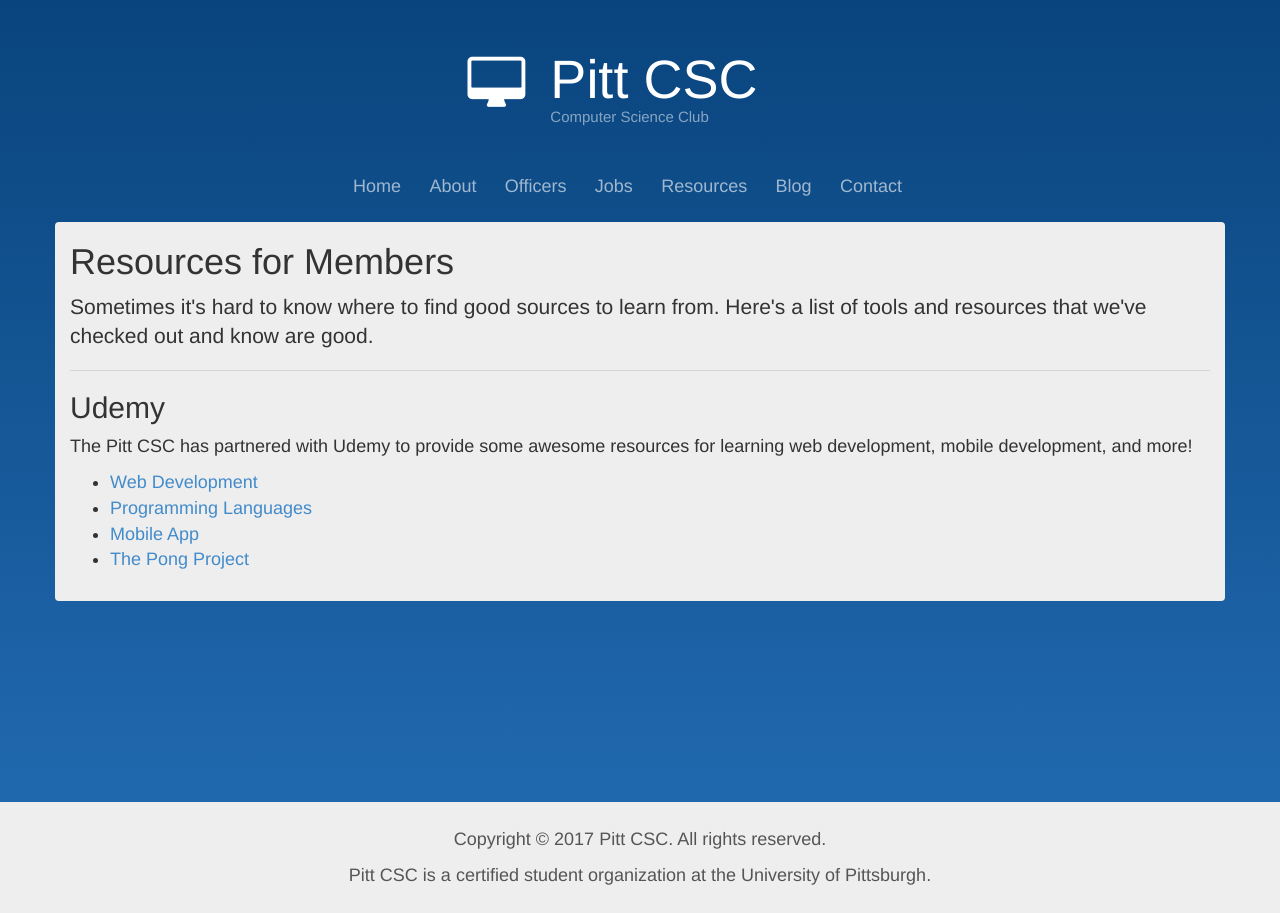
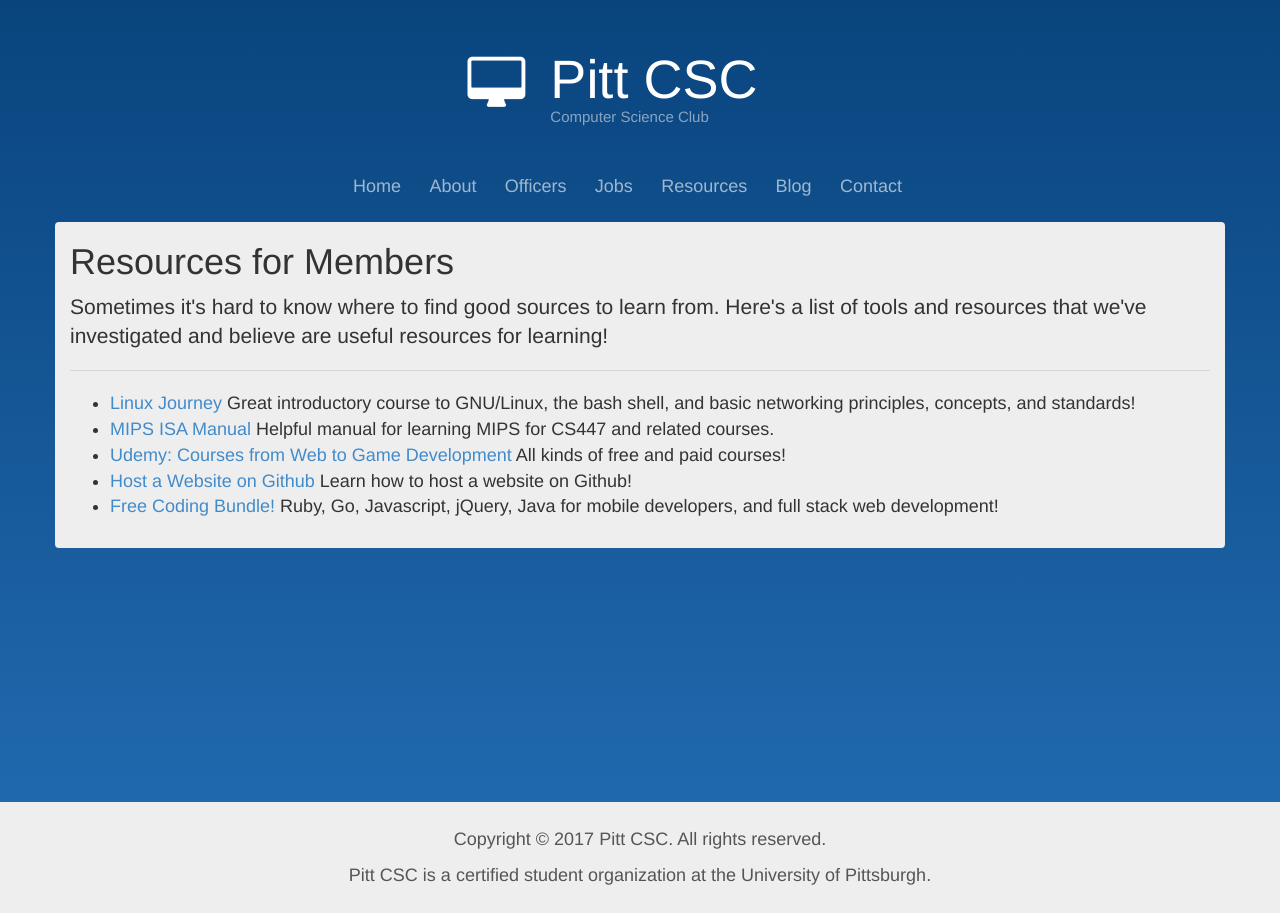
Before and after one commit to pittcsc/old-pittcsc-website-archived, a Jekyll site: the page built from pages/resources.md, in a window 1280 px wide. Built offline with Jekyll 4.4.1, drawn with Linux system fonts in a browser that asks for light colours; nearby versions of some CDN libraries.

Commit message:
Updated resources

```diff
--- a/pages/resources.md
+++ b/pages/resources.md
@@ -2,16 +2,12 @@
 layout: page
 title: Resources for Members
 lead: |
-  Sometimes it's hard to know where to find good sources to learn from.  Here's a list of tools and resources that we've checked out and know are good.
+  Sometimes it's hard to know where to find good sources to learn from.  Here's a list of tools and resources that we've investigated and believe are useful resources for learning!
 permalink: /resources/
 ---
-
-## Udemy
-
-The Pitt CSC has partnered with Udemy to provide some awesome
-resources for learning web development, mobile development, and more!
-
-- [Web Development](https://www.udemy.com/courses/Development/Web-Development/?p=1&price=price-free&view=grid)
-- [Programming Languages](https://www.google.com/calendar/embed?src=pittcsc%40gmail.com&ctz=America/New_York)
-- [Mobile App](https://www.google.com/calendar/embed?src=pittcsc%40gmail.com&ctz=America/New_York)
-- [The Pong Project](https://www.google.com/calendar/embed?src=pittcsc%40gmail.com&ctz=America/New_York)
+- [Linux Journey](https://linuxjourney.com/)
+ Great introductory course to GNU/Linux, the bash shell, and basic networking principles, concepts, and standards!
+- [MIPS ISA Manual](http://chortle.ccsu.edu/assemblytutorial/) Helpful manual for learning MIPS for CS447 and related courses.
+- [Udemy: Courses from Web to Game Development](https://www.udemy.com/courses/Development/Web-Development/?p=1&price=price-free&view=grid) All kinds of free and paid courses!
+- [Host a Website on Github](https://pages.github.com/) Learn how to host a website on Github!
+- [Free Coding Bundle!](https://www.skillwise.com/sales/ultimate-freebie-coding-bundle) Ruby, Go, Javascript, jQuery, Java for mobile developers, and full stack web development!
```
